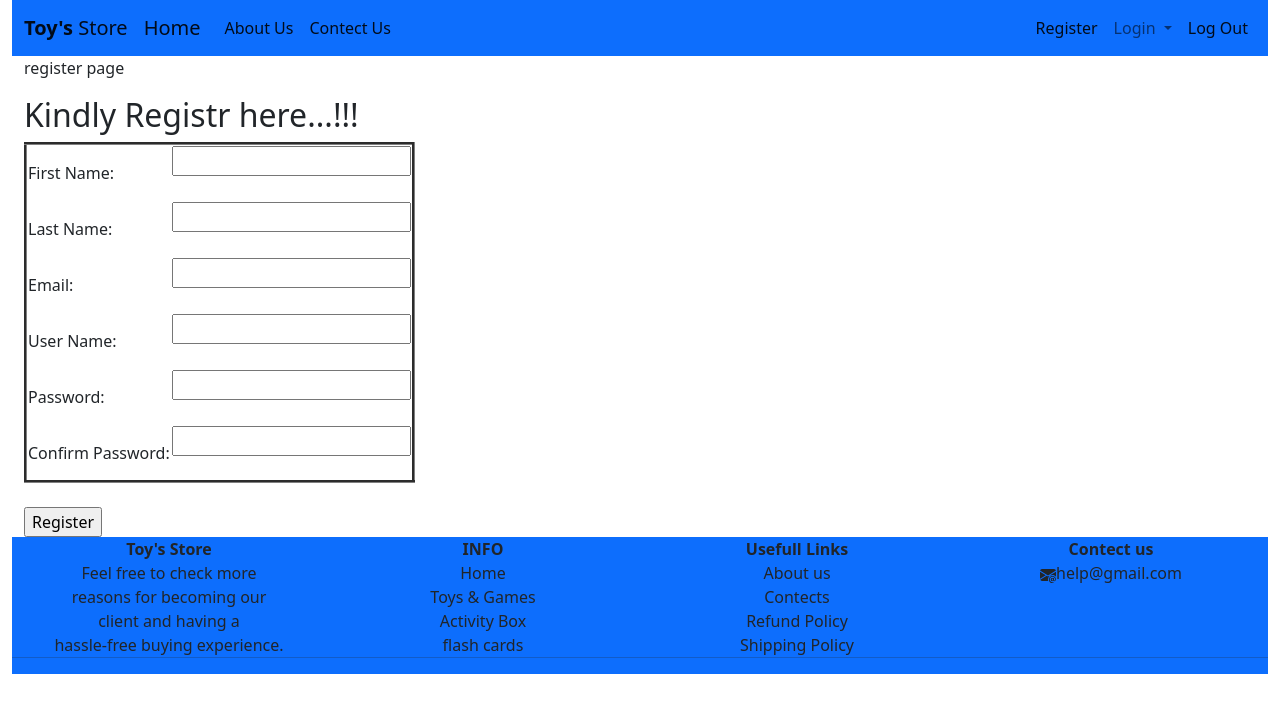
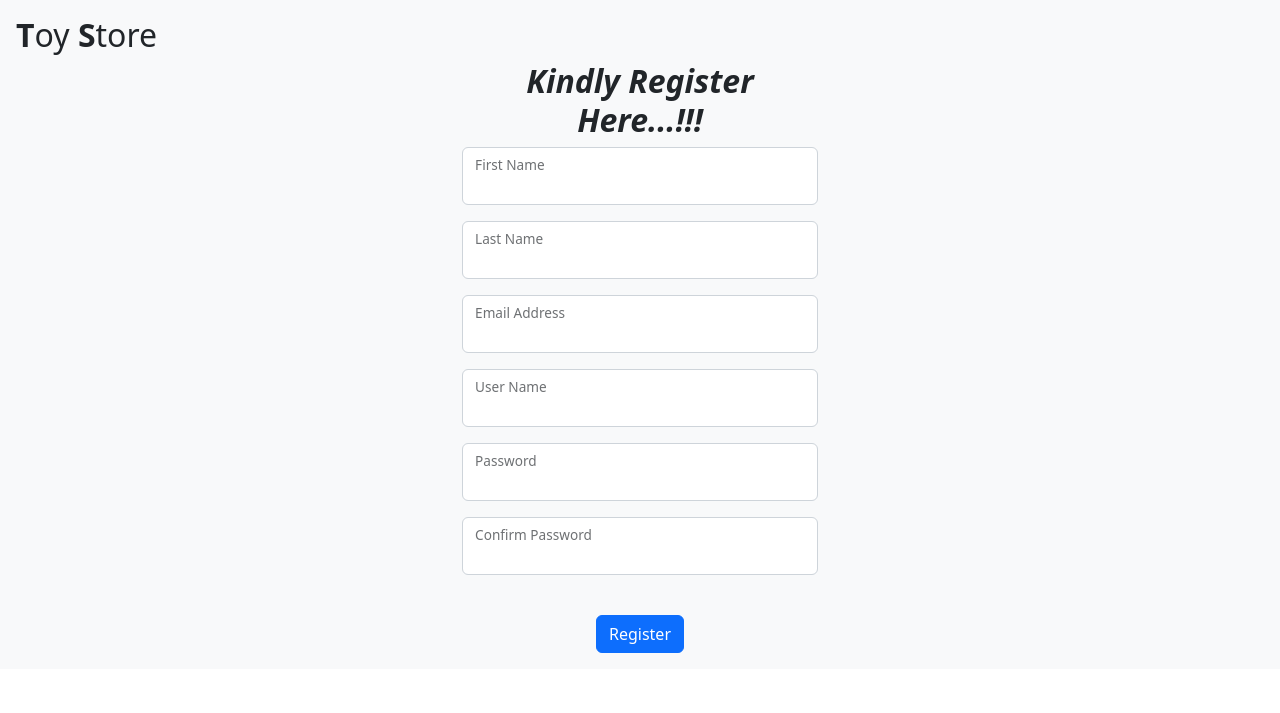
Before and after one commit to dipakr00/django_toystore, a Django app: page /register in a window 1280 px wide. Shown: the top 713 px of the page. Run offline with Django 4.2, Linux system fonts and the light colour scheme; some libraries are stand-ins or nearby versions.

Commit message:
somethings are updated

```diff
--- a/CarShop1/templates/Register.html
+++ b/CarShop1/templates/Register.html
@@ -1,45 +1,69 @@
-{% extends 'Base.html' %}
+<!DOCTYPE html>
 {% load static %}
-{% block content%}
+<html lang="en">
+<head>
+    <meta charset="UTF-8">
+    <meta http-equiv="X-UA-Compatible" content="IE=edge">
+    <link href="{% static 'css/bootstrap.min.css' %}" rel="stylesheet">
+    <script src="https://cdn.jsdelivr.net/npm/@popperjs/core@2.11.6/dist/umd/popper.min.js" integrity="sha384-oBqDVmMz9ATKxIep9tiCxS/Z9fNfEXiDAYTujMAeBAsjFuCZSmKbSSUnQlmh/jp3" crossorigin="anonymous"></script>
+    <script src="https://cdn.jsdelivr.net/npm/bootstrap@5.2.3/dist/js/bootstrap.min.js" integrity="sha384-cuYeSxntonz0PPNlHhBs68uyIAVpIIOZZ5JqeqvYYIcEL727kskC66kF92t6Xl2V" crossorigin="anonymous"></script>
+    <meta name="viewport" content="width=device-width, initial-scale=1.0">
+    <title>User Login</title>
+</head>
+<body>
+    <form action="register2" method="post">
+      {% csrf_token %}
+      <div class="p-3 mb-2 bg-light text-dark"><h2><b>T</b>oy <b>S</b>tore</h2>
+      <div class="container text-center" "p-3 mb-2 bg-light text-dark">
+        <div class="row">
+          <div class="col">
 
-    <div class="container-fluid">
+          </div>
+          <div class="col">
+            <h2><i><b>Kindly Register Here...!!!</b></i></h2>
+          </div>
+          <div class="col">
 
-        <p> register page</p>
+          </div>
+        </div>
+        <div class="row">
+          <div class="col">
 
+          </div>
+          <div class="col">
+            <div class="form-floating mb-3">
+              <input type="text" class="form-control" id="name" name="fname">
+              <label for="name">First Name</label>
+            </div>
+            <div class="form-floating mb-3">
+              <input type="text" class="form-control" id="name" name="lname">
+              <label for="name">Last Name</label>
+            </div>
+            <div class="form-floating mb-3">
+              <input class="form-control" type="email" id="email" name="email">
+              <label for="name">Email Address</label>
+            </div>
+            <div class="form-floating mb-3">
+              <input class="form-control" type="text" id="name" name="uname">
+              <label for="name">User Name</label>
+            </div>
+            <div class="form-floating mb-3">
+              <input class="form-control" type="password" id="confirm-password" name="passwd">
+              <label for="password">Password</label>
+            </div>
+            <div class="form-floating mb-3">
+              <input class="form-control" type="password" id="confirm-password" name="cpasswd">
+              <label for="password">Confirm Password</label>
+            </div>
+            <br>
+            <input class="btn btn-primary"type="submit" value="Register">
+          </div>
+          <div class="col">
 
-  <h2>Kindly Registr here...!!!</h2>
-  <form action="register2" method="post">
-    {% csrf_token %}
-    <table border=3>
-      <tr>
-        <td><label for="name">First Name:</label></td>
-        <td><input type="text" id="name" name="fname" required><br><br></td>
-      </tr>
-      <tr>
-        <td><label for="name">Last Name:</label></td>
-        <td><input type="text" id="name" name="lname" required><br><br></td>
-      </tr>
-      <tr>
-        <td><label for="email">Email:</label></td>
-        <td><input type="email" id="email" name="email" required><br><br></td>
-      </tr>
-      <tr>
-        <td><label for="name">User Name:</label></td>
-        <td><input type="text" id="name" name="uname" required><br><br></td>
-      </tr>
-      <tr>
-        <td><label for="password">Password:</label></td>
-        <td><input type="password" id="password" name="passwd" required><br><br></td>
-      </tr>
-      <tr>
-        <td><label for="confirm-password">Confirm Password:</label></td>
-        <td><input type="password" id="confirm-password" name="cpasswd" required><br><br></td>
-      </tr>
-      <tr>
-    </table>
-    <br>
-    <input type="submit" value="Register">
-  </form>
+          </div>
+        </div>
+    </form>
+  </div>
 </div>
-
-{% endblock %}
+</body>
+</html>
--- a/CarShop1/templates/School.html
+++ b/CarShop1/templates/School.html
@@ -1,9 +1,9 @@
 {% extends 'Base.html' %}
 {% load static %}
 {% block content%}
-
+<div class="p-3 mb-2 bg-light text-dark"><h1><b>T</b>oy <b>S</b>tore</h1>
     <div class="container-fluid" bgcolor="aqua">
-        <h1>School Essentials</h1>
+        <h2><i>School Essentials</i></h2>
         <p><i>Get Unique and Quirky School Essentials at Toy's Store</i></p>
         <div class="container text-center">
           <div class="row">
@@ -47,5 +47,6 @@
           </div>
 
     </div>
+  </div>
 
 {% endblock %}
--- a/CarShop1/templates/base.html
+++ b/CarShop1/templates/base.html
@@ -32,15 +32,7 @@
                 <li class="nav-item">
                     <a class="nav-link active" href="{% url 'register' %}">Register</a>
                   </li>
-                  <li class="nav-item dropdown">
-                    <a class="nav-link dropdown-toggle" href="#" role="button" data-bs-toggle="dropdown" aria-expanded="false">
-                      Login
-                    </a>
-                    <ul class="dropdown-menu">
-                      <li><a class="dropdown-item" href="{% url 'login' %}">User Login </a></li>
-                      <li><a class="dropdown-item" href="#">Admin Login</a></li>
-                    </ul>
-                  </li>
+
                 <li class="nav-item">
                   <a class="nav-link active" href="{% url 'login' %}">Log Out</a>
                 </li>
--- a/CarShop1/views.py
+++ b/CarShop1/views.py
@@ -69,7 +69,13 @@ def Userlogin(request):
         else:
             return redirect('/home')
 
-def LogOut(request):
+'''def LogOut(request):
     auth.logout(request)
     messages.success(request,"Successfully logged Out!!!")
-    return redirect('/login')
+    return redirect('/login')      '''
+
+def LogOut(request):
+    if request.user.is_authenticated:
+        auth.logout(request)
+        messages.success(request,"Logged out Successfully")
+    return redirect("/home")
```
Also changed, not shown: CarShop1/templates/Home.html (+4 -4 lines), CarShop1/templates/Login.html (+47 -15 lines), CarShop1/static/image/toy30.jpg (added), CarShop1/static/image/toy31.jpg (added), CarShop1/static/image/toy32.jpg (added), db.sqlite3.
